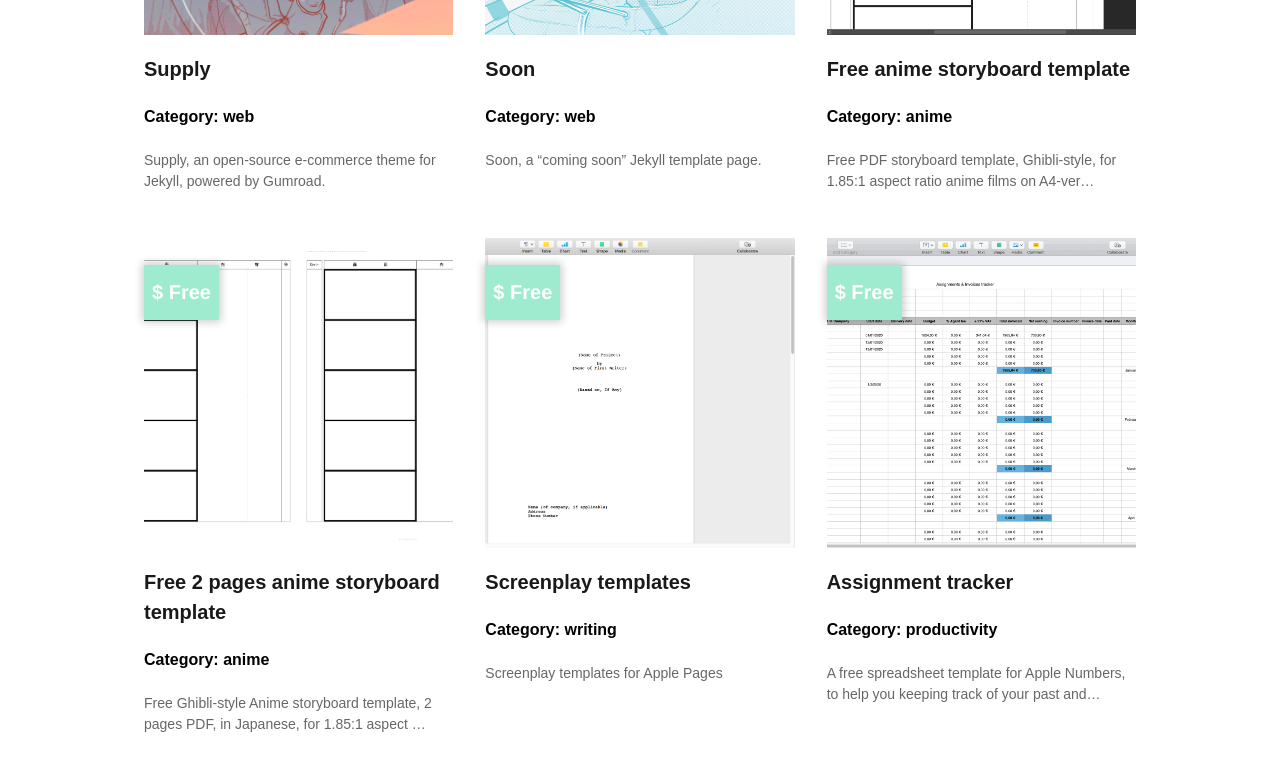
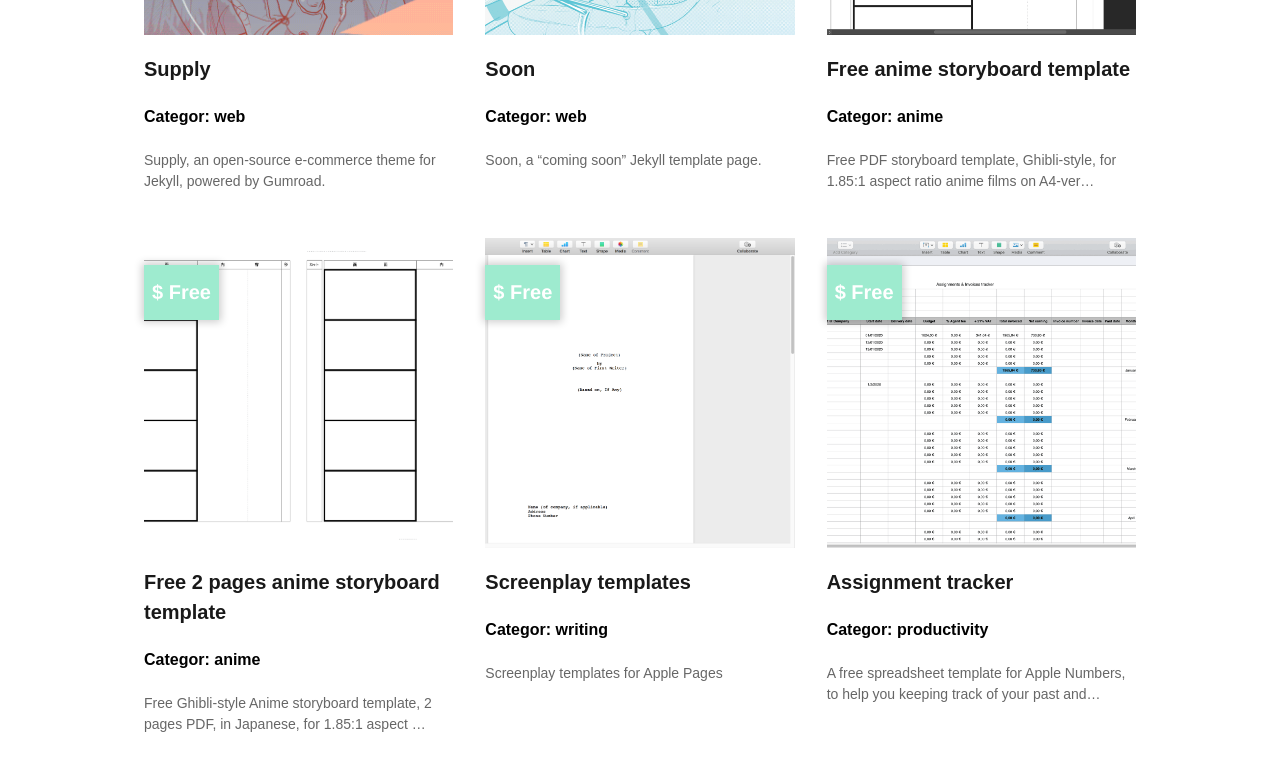
Before and after one commit to TheoH32/CS_PREP, a Jekyll site: the page built from index.html, in a window 1280 px wide. Shown: the part 676-1433 px from the top of the page. Built offline with Jekyll 4.4.1, drawn with Linux system fonts in a browser that asks for light colours.

Commit message:
Delete y

```diff
--- a/index.html
+++ b/index.html
@@ -20,7 +20,7 @@ subtitle: An open source e-commerce template for Jekyll + Gumroad.
 
 						<article itemprop="itemListElement" itemscope itemtype="http://schema.org/Offer" class="product-details dib v-mid lh-copy avenir">
 							<h3><a  itemprop="url" class="f5 f4-ns mb0 link black-90 link dim avenir" href="{{ product.url }}"><span itemprop="name">{{ product.title }}</span></a></h3>
-							<h4 itemprop="itemOffered">Category: {{ product.cat }}</h4>
+							<h4 itemprop="itemOffered">Categor: {{ product.cat }}</h4>
 
 							<div itemprop="description" class="product-description f6 f5 fw4 mt1 black-60 pb4">
 								{{ product.description_markdown | truncate: 92 | markdownify }}
```
